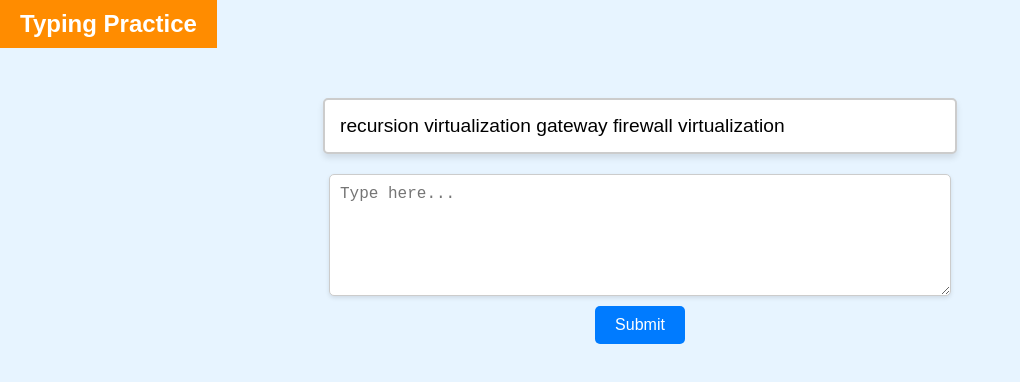
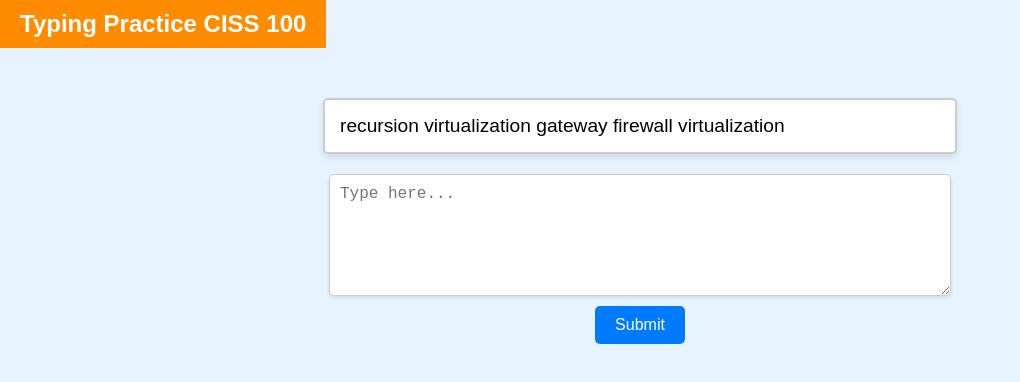
Before and after one commit to EzzulddinM/EzzulddinM.github.io, a plain HTML site: page index.html in a window 1280 px wide. Shown: the whole page, without its empty margins (0-1020 px from the left). Drawn offline with Linux system fonts and the light colour scheme.

Commit message:
Update index.html

```diff
--- a/index.html
+++ b/index.html
@@ -8,7 +8,7 @@
 </head>
 <body>
   <header class="header">
-    Typing Practice
+    Typing Practice CISS 100
   </header>
 
   <main class="main-container">
```
